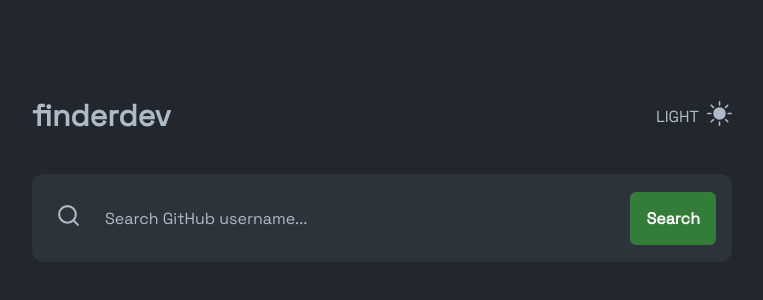
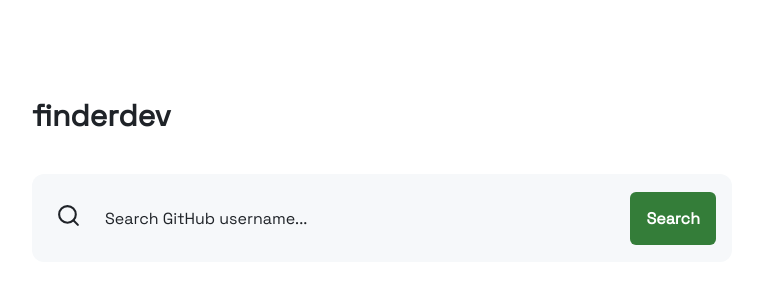
Before and after one commit to daviardev/finderdev, a website built with Vite: page index.html in a window 1280 px wide. Shown: the part 208-508 px from the top of the page, without its empty margins (258-1021 px from the left). Built offline with nearby package versions, Linux system fonts and the light colour scheme.

Commit message:
Remove theme color and apply dark and ligth theme for css

```diff
--- a/index.html
+++ b/index.html
@@ -14,11 +14,6 @@
         <div class='breakpoints'>
           <header class='header'>
             <h1 class='title'>finderdev</h1>
-            <span class='theme'>light</span>
-            <button class='button'>
-              <svg stroke='currentColor' fill='#adbac7' stroke-width='0' viewBox='0 0 16 16' height='25' width='25' xmlns='http://www.w3.org/2000/svg'><path d='M8 12a4 4 0 1 0 0-8 4 4 0 0 0 0 8zM8 0a.5.5 0 0 1 .5.5v2a.5.5 0 0 1-1 0v-2A.5.5 0 0 1 8 0zm0 13a.5.5 0 0 1 .5.5v2a.5.5 0 0 1-1 0v-2A.5.5 0 0 1 8 13zm8-5a.5.5 0 0 1-.5.5h-2a.5.5 0 0 1 0-1h2a.5.5 0 0 1 .5.5zM3 8a.5.5 0 0 1-.5.5h-2a.5.5 0 0 1 0-1h2A.5.5 0 0 1 3 8zm10.657-5.657a.5.5 0 0 1 0 .707l-1.414 1.415a.5.5 0 1 1-.707-.708l1.414-1.414a.5.5 0 0 1 .707 0zm-9.193 9.193a.5.5 0 0 1 0 .707L3.05 13.657a.5.5 0 0 1-.707-.707l1.414-1.414a.5.5 0 0 1 .707 0zm9.193 2.121a.5.5 0 0 1-.707 0l-1.414-1.414a.5.5 0 0 1 .707-.707l1.414 1.414a.5.5 0 0 1 0 .707zM4.464 4.465a.5.5 0 0 1-.707 0L2.343 3.05a.5.5 0 1 1 .707-.707l1.414 1.414a.5.5 0 0 1 0 .708z'></path>
-              </svg>
-            </button>
           </header>
           <form class='form' action=''>
             <span>
--- a/style.css
+++ b/style.css
@@ -1,9 +1,25 @@
 :root {
-    --text-color: #adbac7;
-    --background-color: #22272e;
-    --content-color: #2d333b;
     --box-radius-content: .75rem;
     --content-space: .5rem;
+}
+
+/* Ligth and dark mode */
+@media (prefers-color-scheme: dark) {
+    :root {
+        --text-color: #adbac7;
+        --shadow-image: #cdd9e51a;
+        --content-color: #2d333b;
+        --background-color: #22272e;
+    }
+}
+
+@media (prefers-color-scheme: light) {
+    :root {
+        --text-color: #1F2328;
+        --content-color: #f6f8fa;
+        --shadow-image: #0606061a;
+        --background-color: #ffffff;
+    }
 }
 
 * {
@@ -105,7 +121,7 @@ body {
 }
 
 .input-form {
-    color: #cdd9e5;
+    color: var(--text-color);
     padding: var(--content-space);
     border-radius: var(--content-space);
     flex: 1 1 0%;
@@ -153,7 +169,7 @@ body {
     overflow: hidden;
     place-content: center;
     border-radius: 9999px;
-    background-color: #cdd9e51a;
+    background-color: var(--shadow-image);
 }
 
 .logo-content > img {
```
